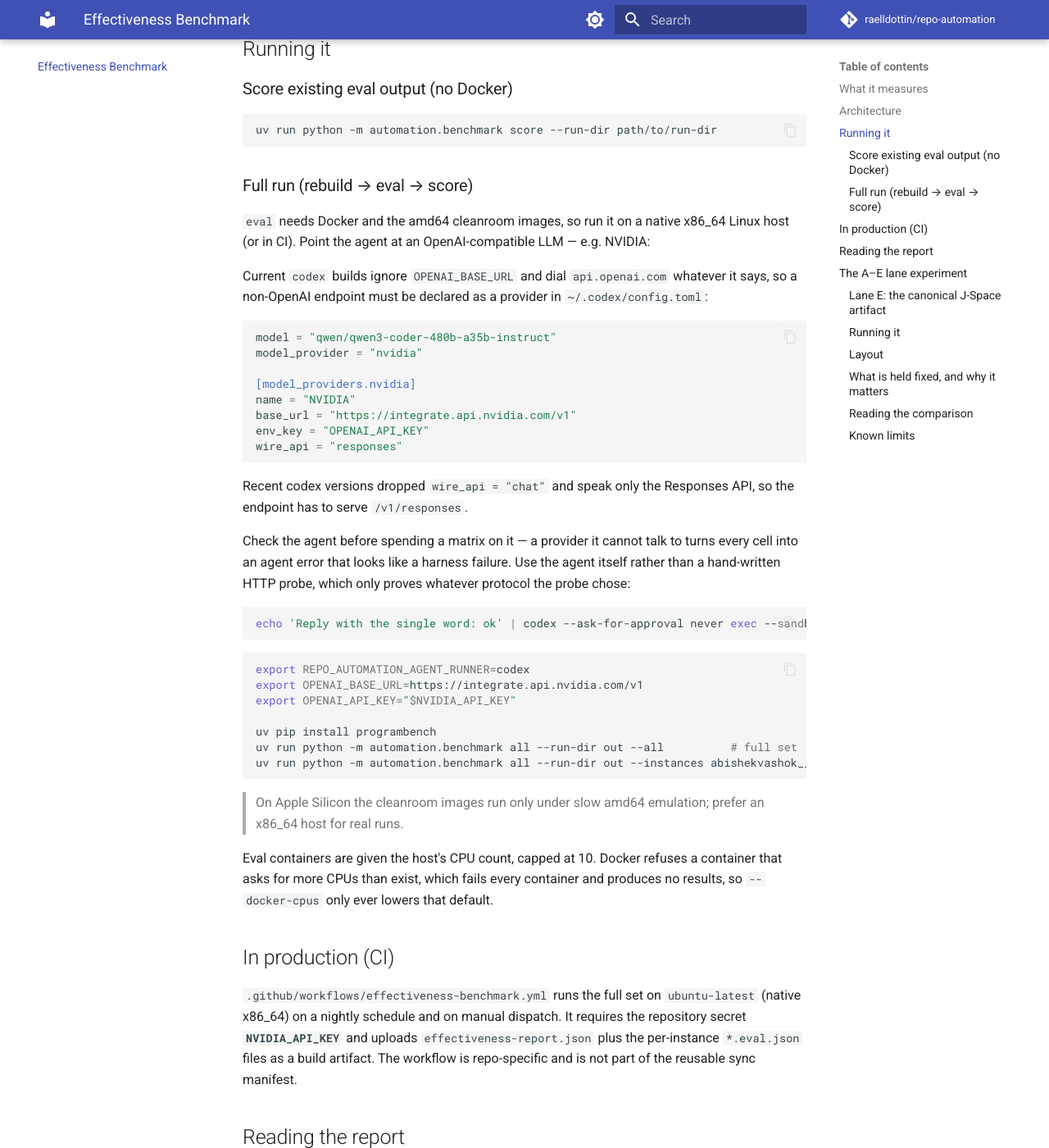
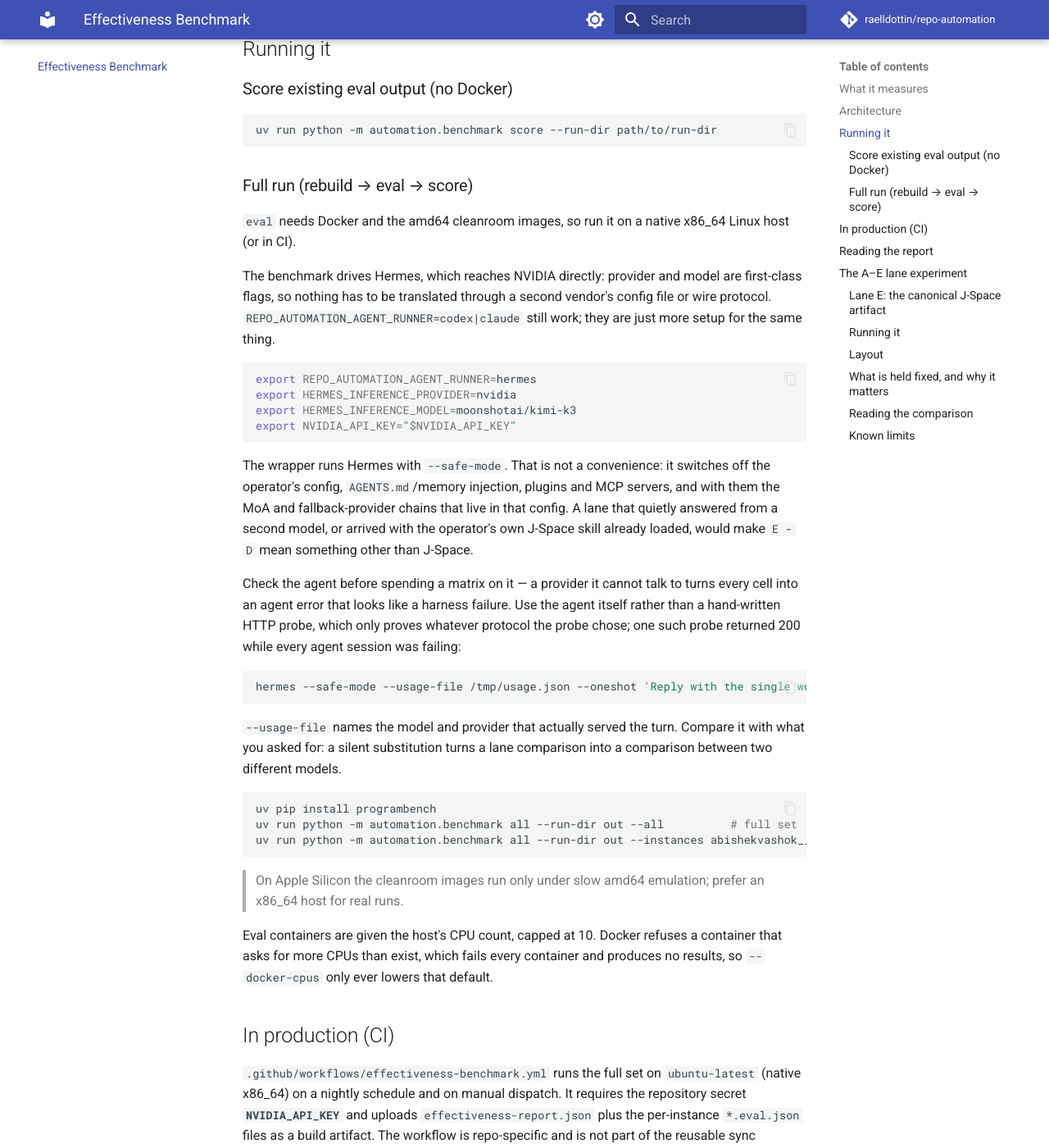
Before and after one commit to raelldottin/repo-automation, an MkDocs documentation site: the page built from docs/workflows/effectiveness-benchmark.md, in a window 1280 px wide and 1400 px high, scrolled down 1143 px. Shown: the whole window at 82% size. Built offline with MkDocs 1.6.1 and Material for MkDocs 9.7.7, drawn with Linux system fonts in a browser that asks for light colours; comment, search, counter and statistics services are not loaded.

Commit message:
Run the benchmark on Hermes, which reaches the provider directly
Three calibration runs failed in the layer between codex and NVIDIA, never in the
lane machinery: the wrong host, then an unsupported provider config, then a wire
protocol codex had dropped. None of that is part of the hypothesis. A-E measures
context engineering; the execution engine is supposed to be the constant.

Hermes treats provider and model as first-class flags and talks to NVIDIA with no
translation layer, so add it as a third runner and point the workflow at it.

  REPO_AUTOMATION_AGENT_RUNNER=hermes
  HERMES_INFERENCE_PROVIDER=nvidia
  HERMES_INFERENCE_MODEL=moonshotai/kimi-k3

The runner is held fixed across all five lanes. A lane that changed engine would
make its delta mean "J-Space plus a different agent", which is not a measurement.

The wrapper runs Hermes with --safe-mode. That is the experiment control, not a
convenience: it disables the operator's config, AGENTS.md and memory injection,
plugins and MCP servers, and with them the MoA and fallback-provider chains that
live in that config. Without it lane E could arrive with J-Space-like cognition
already applied, or a lane could be answered by a second model, and E - D would
stop meaning J-Space.

Hermes takes the prompt as an argument rather than on stdin, so the wrapper hands
the file contents over without a shell ever seeing them; the test proves a prompt
full of command substitutions and backticks arrives verbatim and executes nothing.

The preflight is one real Hermes session, and now also asserts the usage report:
it names the model and provider that actually served the turn, so a silent
substitution is refused before any budget is spent rather than discovered in the
comparison. Its `if ! ... | tee` also gained `set -o pipefail`, without which the
failure branch was reading tee's exit code and never firing.

Hermes refuses to build a wheel, so CI fetches one pinned revision (~80MB shallow
against ~1GB of history) and installs from that tree, the same discipline the
J-Space artifact already uses.

Verified locally against NVIDIA with a fresh HERMES_HOME, so the CI path is the
tested path: pinned shallow checkout installs, trivial session replies, usage
report matches the requested model and provider, and a slice driven through
run_agent.sh writes its file into the workspace.

````diff
--- a/docs/workflows/effectiveness-benchmark.md
+++ b/docs/workflows/effectiveness-benchmark.md
@@ -39,38 +39,40 @@ uv run python -m automation.benchmark score --run-dir path/to/run-dir
 ### Full run (rebuild → eval → score)
 
 `eval` needs Docker and the amd64 cleanroom images, so run it on a native x86_64 Linux
-host (or in CI). Point the agent at an OpenAI-compatible LLM — e.g. NVIDIA:
+host (or in CI).
 
-Current `codex` builds ignore `OPENAI_BASE_URL` and dial `api.openai.com` whatever it says,
-so a non-OpenAI endpoint must be declared as a provider in `~/.codex/config.toml`:
+The benchmark drives Hermes, which reaches NVIDIA directly: provider and model are
+first-class flags, so nothing has to be translated through a second vendor's config file
+or wire protocol. `REPO_AUTOMATION_AGENT_RUNNER=codex|claude` still work; they are just
+more setup for the same thing.
 
-```toml
-model = "qwen/qwen3-coder-480b-a35b-instruct"
-model_provider = "nvidia"
-
-[model_providers.nvidia]
-name = "NVIDIA"
-base_url = "https://integrate.api.nvidia.com/v1"
-env_key = "OPENAI_API_KEY"
-wire_api = "responses"
+```shell
+export REPO_AUTOMATION_AGENT_RUNNER=hermes
+export HERMES_INFERENCE_PROVIDER=nvidia
+export HERMES_INFERENCE_MODEL=moonshotai/kimi-k3
+export NVIDIA_API_KEY="$NVIDIA_API_KEY"
 ```
 
-Recent codex versions dropped `wire_api = "chat"` and speak only the Responses API, so the
-endpoint has to serve `/v1/responses`.
+The wrapper runs Hermes with `--safe-mode`. That is not a convenience: it switches off the
+operator's config, `AGENTS.md`/memory injection, plugins and MCP servers, and with them the
+MoA and fallback-provider chains that live in that config. A lane that quietly answered
+from a second model, or arrived with the operator's own J-Space skill already loaded, would
+make `E - D` mean something other than J-Space.
 
 Check the agent before spending a matrix on it — a provider it cannot talk to turns every
 cell into an agent error that looks like a harness failure. Use the agent itself rather
-than a hand-written HTTP probe, which only proves whatever protocol the probe chose:
+than a hand-written HTTP probe, which only proves whatever protocol the probe chose; one
+such probe returned 200 while every agent session was failing:
 
 ```shell
-echo 'Reply with the single word: ok' | codex --ask-for-approval never exec --sandbox read-only -
+hermes --safe-mode --usage-file /tmp/usage.json --oneshot 'Reply with the single word: ok'
 ```
 
+`--usage-file` names the model and provider that actually served the turn. Compare it with
+what you asked for: a silent substitution turns a lane comparison into a comparison between
+two different models.
+
 ```shell
-export REPO_AUTOMATION_AGENT_RUNNER=codex
-export OPENAI_BASE_URL=https://integrate.api.nvidia.com/v1
-export OPENAI_API_KEY="$NVIDIA_API_KEY"
-
 uv pip install programbench
 uv run python -m automation.benchmark all --run-dir out --all          # full set
 uv run python -m automation.benchmark all --run-dir out --instances abishekvashok__cmatrix.5c082c6
````
Also changed, not shown: automation/README.md (+3 -2 lines), docs/workflows/repo-automation.md (+3 -2 lines), 6 other files.
